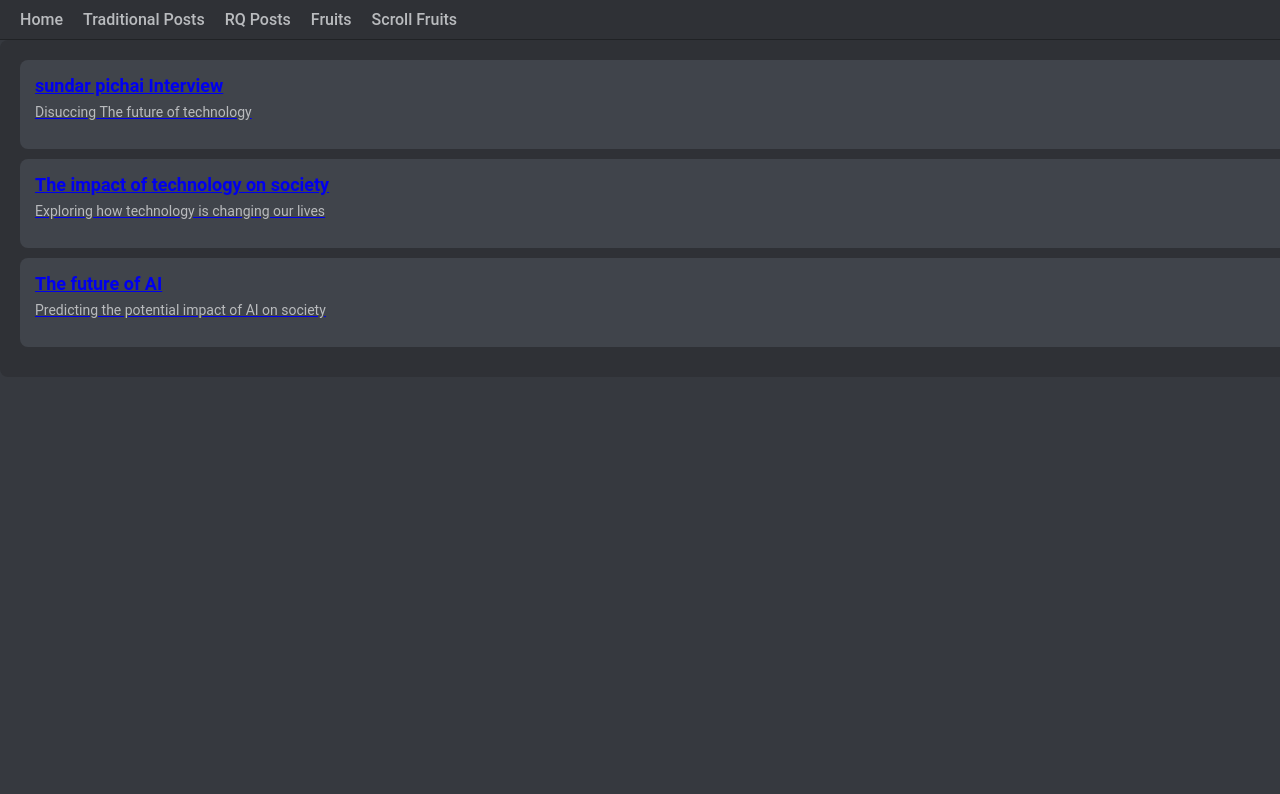
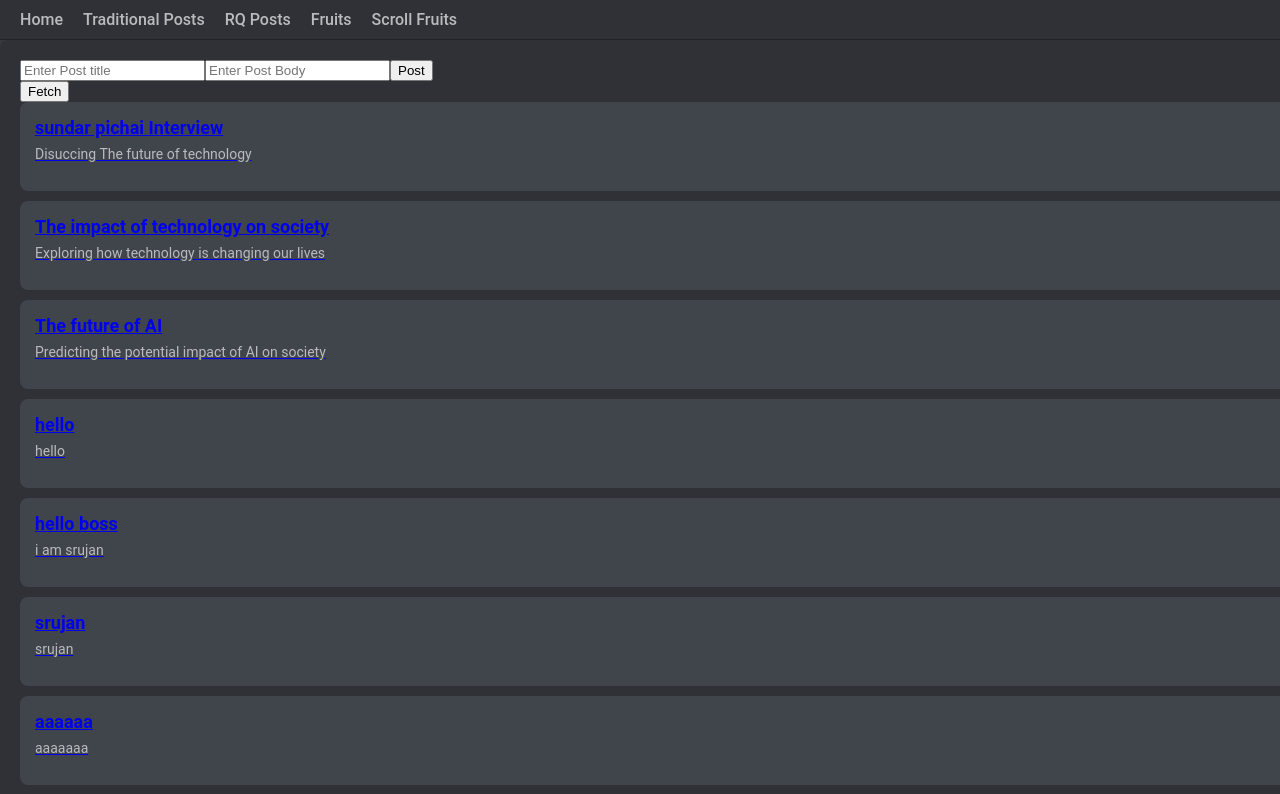
Before and after one commit to srujanGowda08/React-Query-Learning, a React (Vite) app in the folder react-query_Pratcise/: page /rq-posts in a window 1280 px wide. Shown: the top 794 px of the page. Built offline with nearby package versions, Linux system fonts and the light colour scheme; data requests are answered from the project's data file.

Commit message:
Learning Mutation
completed learning react-query

```diff
--- a/react-query_Pratcise/db.json
+++ b/react-query_Pratcise/db.json
@@ -14,6 +14,26 @@
       "id": "3",
       "title": "The future of AI",
       "body": "Predicting the potential impact of AI on society"
+    },
+    {
+      "title": "hello",
+      "body": "hello",
+      "id": "geejz0J"
+    },
+    {
+      "title": "hello boss",
+      "body": "i am srujan",
+      "id": "b3_1EJv"
+    },
+    {
+      "title": "srujan",
+      "body": "srujan",
+      "id": "fPtgkT8"
+    },
+    {
+      "title": "aaaaaa",
+      "body": "aaaaaaa",
+      "id": "AWTzWNM"
     }
   ],
   "fruits": [
--- a/react-query_Pratcise/src/components/PostsRQ.jsx
+++ b/react-query_Pratcise/src/components/PostsRQ.jsx
@@ -1,29 +1,73 @@
-import { useQuery } from "@tanstack/react-query";
+import { useQuery, useMutation, useQueryClient } from "@tanstack/react-query";
 import axios from "axios";
-import React from "react";
+import React, { useState } from "react";
 import { Link } from "react-router-dom";
 
+const fetchPosts = () => {
+  return axios.get("http://localhost:4000/posts");
+};
+
+const addPost = (post) => {
+  return axios.post("http://localhost:4000/posts", post);
+};
+
 const PostsRQ = () => {
+  const [title, setTitle] = useState("");
+  const [body, setBody] = useState("");
+
+  const queryClient = useQueryClient();
   // Fetching data using React Query
   const { data, isLoading, isError, error, refetch } = useQuery({
     queryKey: ["posts"],
-    queryFn: () => {
-      return axios.get("http://localhost:4000/posts");
+    queryFn: fetchPosts,
+  });
+  // posting the data to database.
+  const { mutate } = useMutation({
+    mutationFn: addPost,
+    onSuccess: (newData) => {
+      // queryClient.invalidateQueries("posts");
+      queryClient.setQueryData(["posts"], (oldQueryData) => {
+        return {
+          ...oldQueryData,
+          data: [...oldQueryData.data, newData.data],
+        };
+      });
     },
   });
+
+  const handleSubmit = (e) => {
+    e.preventDefault();
+    const post = { title, body };
+    mutate(post);
+    setTitle("");
+    setBody("");
+  };
   if (isLoading) {
     return <div>Loading...</div>;
   }
   if (isError) {
     return <div>Error: {error.message}</div>;
   }
-  console.log(data?.data);
+  // console.log(data?.data);
 
   return (
     <div className="post-list">
-      {/* <button onClick={refetch}>Fetch</button> */}
+      <form onSubmit={handleSubmit}>
+        <input
+          onChange={(e) => setTitle(e.target.value)}
+          placeholder="Enter Post title"
+          value={title}
+        />
+        <input
+          onChange={(e) => setBody(e.target.value)}
+          placeholder="Enter Post Body"
+          value={body}
+        />
+        <button type="submit">Post</button>
+      </form>
+      <button onClick={refetch}>Fetch</button>
       {data?.data.map((post) => (
-        <Link  to={`/rq-posts/${post.id}`}>
+        <Link to={`/rq-posts/${post.id}`}>
           <div key={post.id} className="post-item">
             <h3 className="post-title">{post.title}</h3>
             <p className="post-body">{post.body}</p>
```
